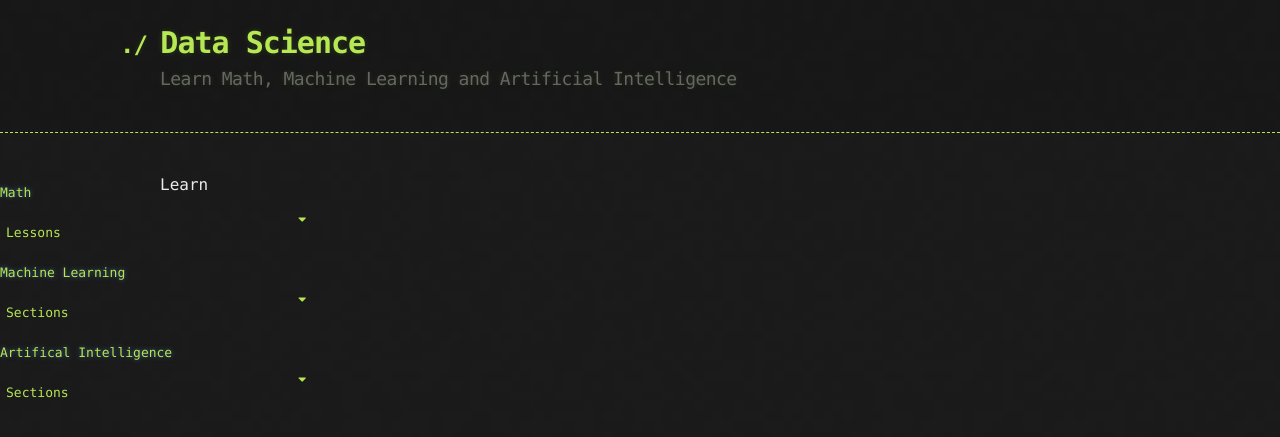
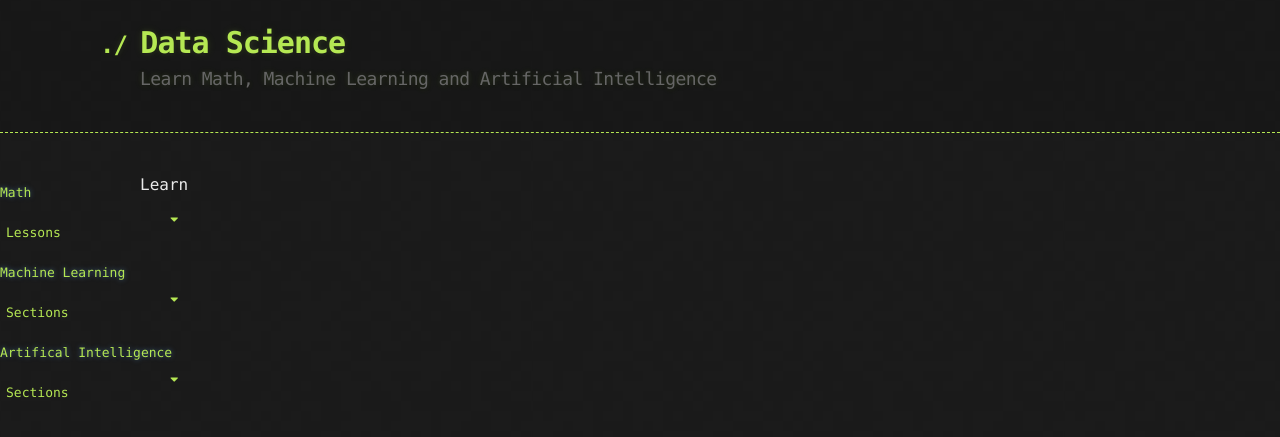
Before and after one commit to bardie/bardie.github.io, a Jekyll site: the page built from README.md, in a window 1280 px wide. Shown: the top 437 px of the page. Built offline with Jekyll 4.4.1, drawn with Linux system fonts in a browser that asks for light colours; our own code applies the rules of GitHub Pages for plain Markdown files.

Commit message:
Update jekyll-theme-hacker.scss

```diff
--- a/_sass/jekyll-theme-hacker.scss
+++ b/_sass/jekyll-theme-hacker.scss
@@ -27,7 +27,7 @@
 /* General & 'Reset' Stuff */
 
 .container {
-  width: 75%;
+  width: 85%;
   max-width: $container-max-width;
   margin: 0 auto;
 }
@@ -35,7 +35,7 @@
 /* menu start */
 .sidenav {
   height: 100%;
-  width: 25%;
+  width: 15%;
   position: fixed;
   z-index: 1;
   top: 1;
```
